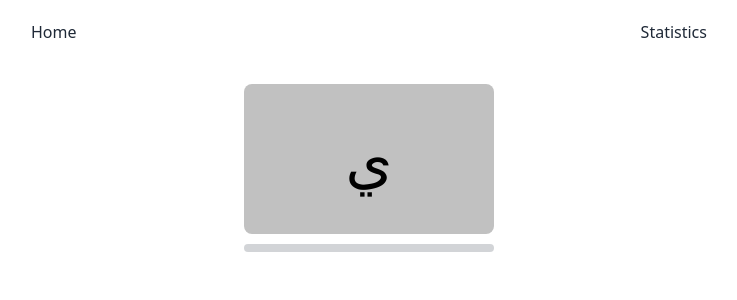
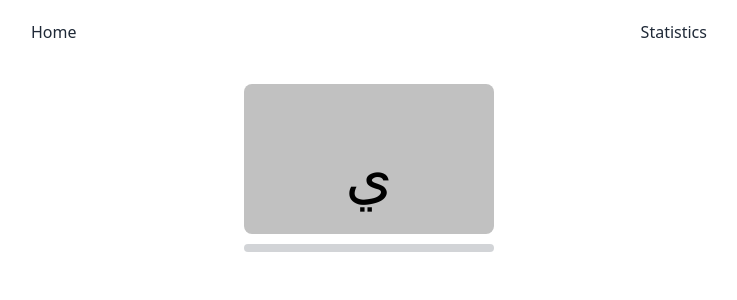
Before and after one commit to 93Belen/Arab-app, a Vue app: page / in a window 1280 px wide. Shown: the top 300 px of the page, without its empty margins (271-1008 px from the left). Built offline with nearby package versions, Linux system fonts and the light colour scheme.

Commit message:
countdown

```diff
--- a/src/components/HelloWorld.vue
+++ b/src/components/HelloWorld.vue
@@ -2,7 +2,8 @@
 import { ref, watch } from 'vue'
 import { useCounterStore } from '../stores/counter'
 const store = useCounterStore()
-const letter = defineProps(['letter'])
+const props = defineProps(['letter', 'getLetter'])
+let countdownValue = ref(10)
 
 const isFlipped = ref(false)
 const flipCard = () => {
@@ -12,6 +13,36 @@ const flipCard = () => {
 watch(() => store.isFlipped, (newValue) => {
   isFlipped.value = newValue
 })
+let intervalId; // Define intervalId variable
+
+function countdown() {
+    let remainingSeconds = 10;
+    intervalId = setInterval(function() {
+        if (remainingSeconds === 0) {
+            remainingSeconds = 10
+            store.addWrong(props.letter)
+            props.getLetter()
+            clearInterval(intervalId); // Clear interval when countdown finishes
+            return;
+        } else {
+            remainingSeconds--;
+            console.log(remainingSeconds)
+            countdownValue.value = remainingSeconds
+        }
+    }, 1000);
+}
+
+watch(() => {
+    return [store.right.length > 50, store.percentage > 40];
+}, ([condition1, condition2]) => {
+    if (condition1 && condition2) {
+        countdown();
+    } else {
+        clearInterval(intervalId); // Clear interval when conditions are no longer met
+        intervalId = undefined; // Reset intervalId
+        countdownValue.value = 11
+    }
+});
 
 
 
@@ -23,14 +54,26 @@ watch(() => store.isFlipped, (newValue) => {
 <div class="maincontainer relative w-[250px] h-[150px] rounded-lg">
 <div class="thecard text-center absolute w-full h-full"
 @click="flipCard"
- :class="{ 'flipped': isFlipped}"
+ :class="{
+   'flipped': isFlipped
+ }"
 >
-    <div class="thefront absolute w-full rounded-lg h-full bg-[#C1C1C1] content-center backdrop-blur-md">
-      <p class="text-6xl">{{ letter.letter[0] }}</p>
+    <div
+     :class="{
+      'shadow-[0px_0px_5px_5px_rgba(204,48,46,0.5)]' : (countdownValue <= 1),
+      'shadow-transparent' : countdownValue > 1,
+ }"
+     class="thefront absolute w-full rounded-lg h-full bg-[#C1C1C1]  backdrop-blur-md grid grid-rows-[20%_80%]">
+      <span v-show="(countdownValue > 0 && countdownValue < 6 && store.percentage > 40)" class="countdown justify-right flex justify-end items-center pr-5">
+        <span :style="{ '--value': countdownValue }"></span>
+      </span>
+      <div class="h-full flex justify-center items-center row-start-2">
+        <p class="text-6xl self-center">{{ props.letter[0] }}</p>
+      </div>
     </div>
     <div class="theback absolute w-full rounded-lg h-full bg-[#E3E3E3] content-center backdrop-blur-md">
-      <p v-show="isFlipped" class="text-6xl">{{ letter.letter[1] }}</p>
-      <p v-show="isFlipped" class="text-lg italic font-light">{{letter.letter[2]}}</p>
+      <p v-show="isFlipped" class="text-6xl">{{ props.letter[1] }}</p>
+      <p v-show="isFlipped" class="text-lg italic font-light">{{props.letter[2]}}</p>
     </div>
   </div>
 </div>
--- a/src/views/HomeView.vue
+++ b/src/views/HomeView.vue
@@ -35,7 +35,7 @@ onMounted(() => {
 
 <template>
   <main>
-    <HelloWorld :letter='letter' />
+    <HelloWorld :letter='letter' :getLetter="getLetter" />
     <div>
 
     </div>
```
